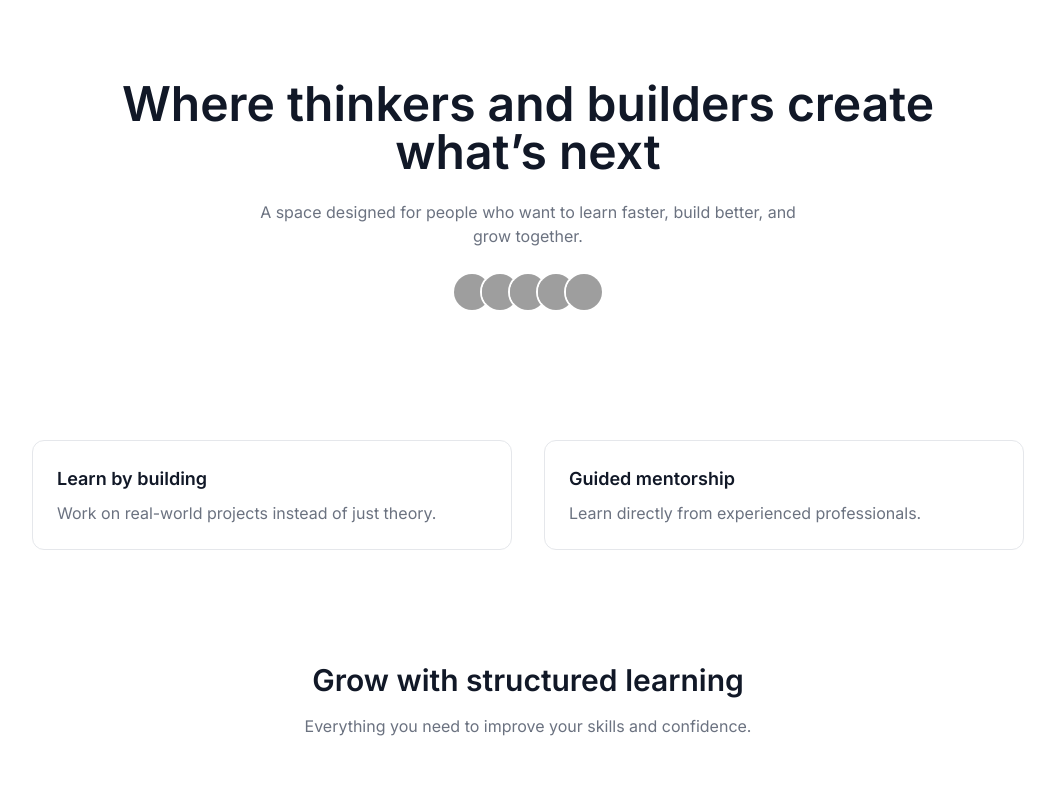
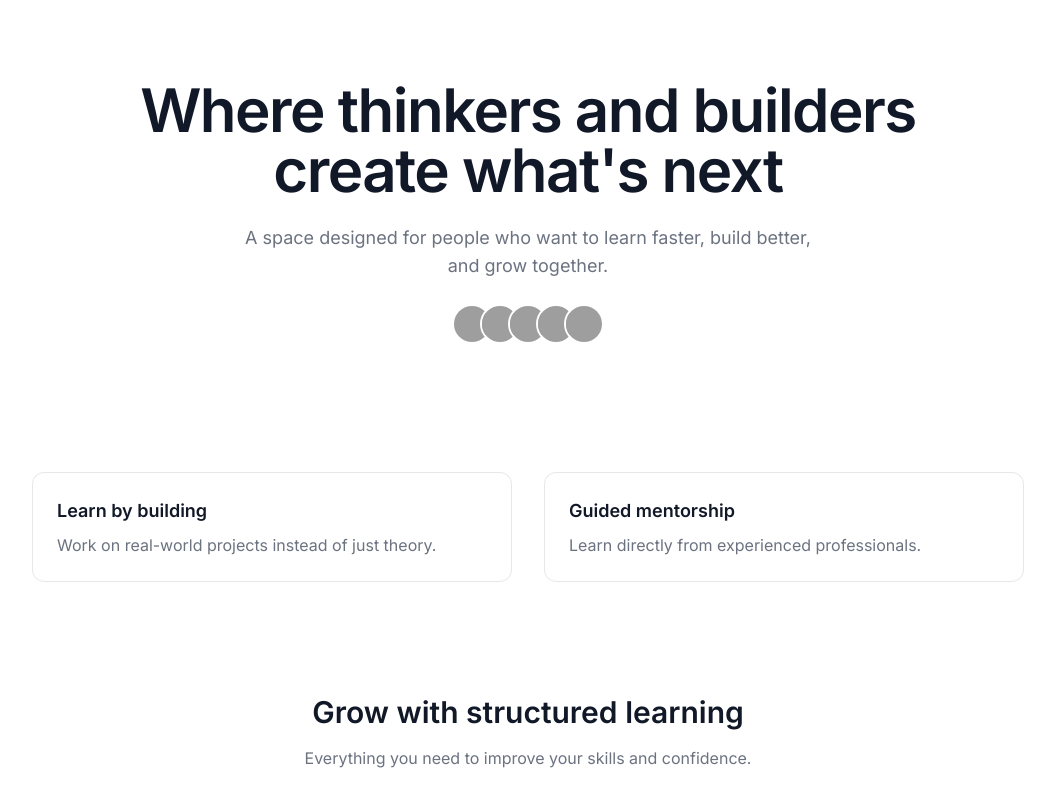
Before and after one commit to Gokulnathkm/websiteble-ui, a React (Vite) app: page / in a window 1280 px wide. Shown: the top 800 px of the page, without its empty margins (112-1167 px from the left). Built offline with nearby package versions, Linux system fonts and the light colour scheme; grey boxes are pictures that could not be loaded.

Commit message:
updated hero section

```diff
--- a/src/sections/Hero.jsx
+++ b/src/sections/Hero.jsx
@@ -4,13 +4,13 @@ const Hero = () => {
   return (
     <section className="max-w-4xl mx-auto px-4 py-20 text-center">
 
-      <h1 className="text-3xl md:text-5xl font-semibold leading-tight">
-        Where thinkers and builders create what’s next
-      </h1>
+<h1 className="text-4xl md:text-6xl font-semibold leading-tight tracking-tight text-gray-900">
+  Where thinkers and builders create what's next
+</h1>
 
-      <p className="mt-6 text-gray-500 max-w-xl mx-auto">
-        A space designed for people who want to learn faster, build better, and grow together.
-      </p>
+<p className="mt-6 text-gray-500 max-w-xl mx-auto text-base md:text-lg leading-relaxed">
+  A space designed for people who want to learn faster, build better, and grow together.
+</p>
 
       <AvatarGroup />
 
```
